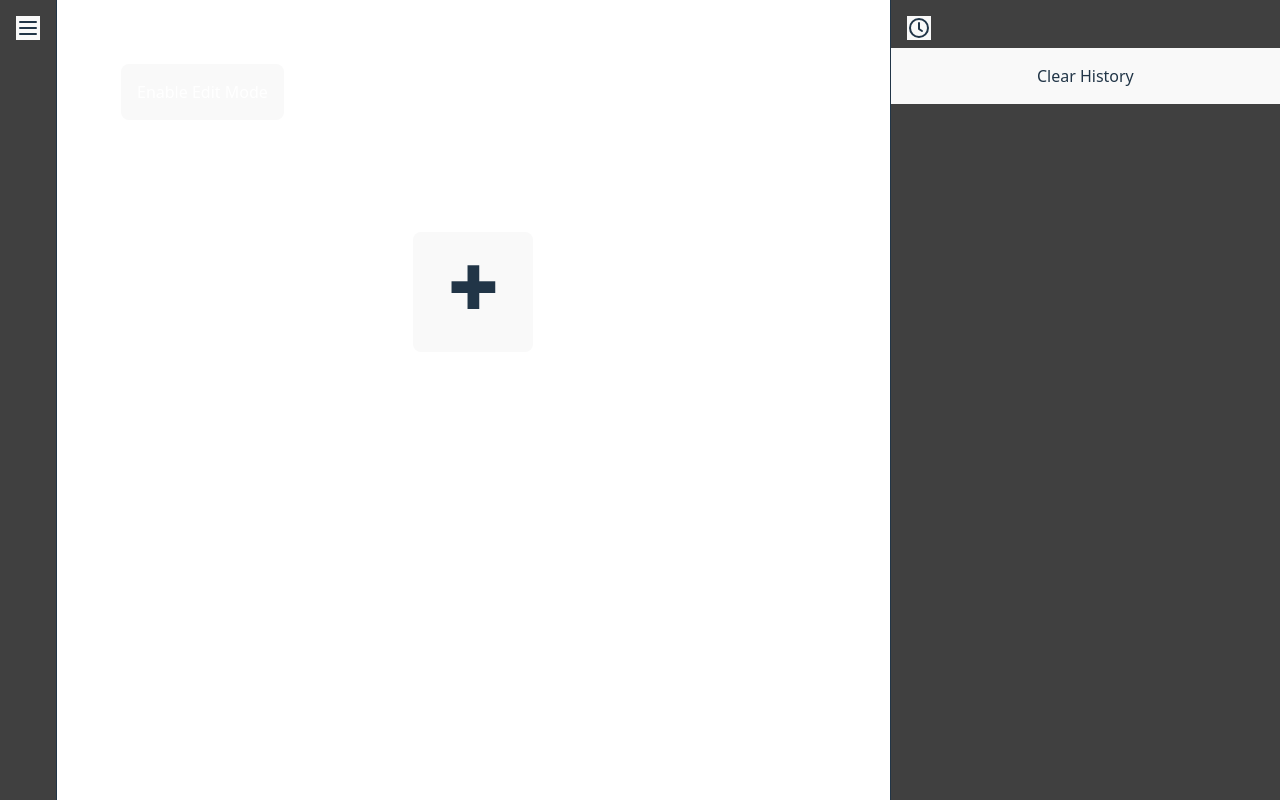
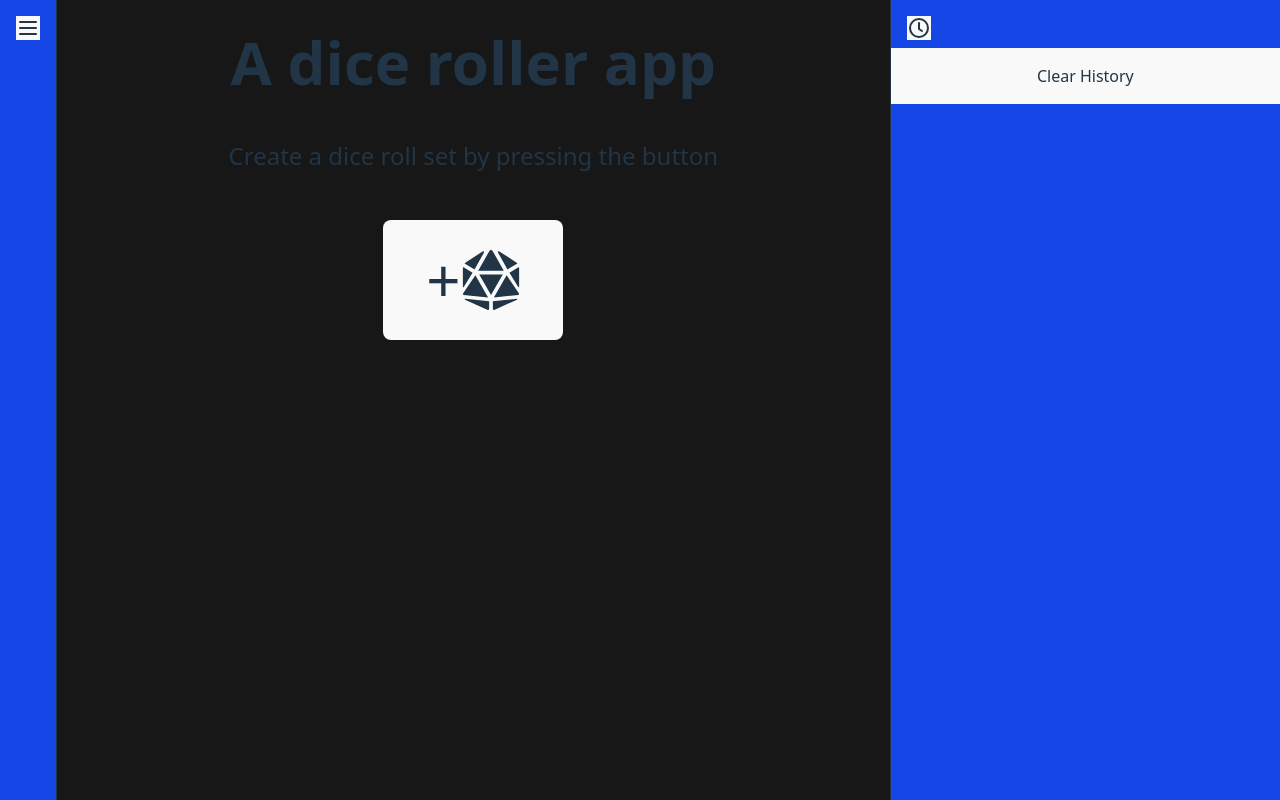
Before and after one commit to Pippocimut/Dice-rolling-react-project, a React (Vite) app: page / in a window 1280 px wide. Built offline with nearby package versions, Linux system fonts and the light colour scheme.

Commit message:
UI update

```diff
--- a/package.json
+++ b/package.json
@@ -21,6 +21,7 @@
     "react": "^19.1.0",
     "react-cookie": "^8.0.1",
     "react-dom": "^19.1.0",
+    "react-icons": "^5.5.0",
     "react-native-gesture-handler": "^2.27.1",
     "react-redux": "^9.2.0",
     "react-toastify": "^11.0.5",
--- a/src/App.css
+++ b/src/App.css
@@ -18,26 +18,11 @@
   filter: drop-shadow(0 0 2em #61dafbaa);
 }
 
-@keyframes borderGradientAnimation {
-  0% {
-    border-color: white;
-    box-shadow: 0 0 10px rgba(255, 255, 255, 0.7);
-  }
-  25% {
-    border-color: gold;
-    box-shadow: 0 0 15px rgba(255, 215, 0, 0.7);
-  }
-  100% {
-    border-color: white;
-    box-shadow: 0 0 10px rgba(255, 255, 255, 0.7);
-  }
-}
+
 
 .glowing-border {
-  border: 2px solid white;
-  animation: borderGradientAnimation 3s ease-in-out infinite;
+  border: 4px solid white;
 }
-
 
 @keyframes logo-spin {
   from {
--- a/src/index.css
+++ b/src/index.css
@@ -30,11 +30,6 @@ body {
   min-height: 100vh;
 }
 
-h1 {
-  font-size: 3.2em;
-  line-height: 1.1;
-}
-
 button {
   font-size: 1em;
   font-weight: 500;
--- a/src/pages/main/components/mainBody/dialogs/DefaultDialog.tsx
+++ b/src/pages/main/components/mainBody/dialogs/DefaultDialog.tsx
@@ -44,7 +44,7 @@ const DefaultDialog = ({
                             leaveTo="opacity-0 scale-95"
                         >
                             <DialogPanel
-                                className="w-full max-w-md transform overflow-hidden rounded-2xl bg-neutral-700 p-6 text-left align-middle shadow-xl transition-all">
+                                className="flex flex-row justify-center w-full max-w-lg transform overflow-hidden rounded-2xl bg-neutral-700 p-6 text-left align-middle shadow-xl transition-all">
                                 {children}
                             </DialogPanel>
                         </TransitionChild>
--- a/src/pages/main/components/mainBody/dialogs/forms/ButtonForm.tsx
+++ b/src/pages/main/components/mainBody/dialogs/forms/ButtonForm.tsx
@@ -78,7 +78,7 @@ const ButtonForm = ({
                 </div>
 
                 <div>
-                    <h1 className={"text-4xl font-bold"}>
+                    <h1 className={"text-4xl w-fit font-bold"}>
                         {title}
                     </h1>
                 </div>
--- a/src/pages/main/components/mainBody/dialogs/forms/CreateButtonForm.tsx
+++ b/src/pages/main/components/mainBody/dialogs/forms/CreateButtonForm.tsx
@@ -22,7 +22,7 @@ const CreateButtonForm = ({
     }
 
     return <ButtonForm selectedButton={defaultButton}
-                       title={"Create Button"} close={close}
+                       title={"Create dice rolls"} close={close}
                        submit={(data) => {
                            dispatch(addButtonToSet(data))
                            close()
--- a/src/pages/main/components/mainBody/dnd/SortableList.tsx
+++ b/src/pages/main/components/mainBody/dnd/SortableList.tsx
@@ -34,7 +34,6 @@ export function SortableList<T extends BaseItem>({
                                                      items,
                                                      onChange,
                                                      renderItem,
-                                                     openCreateDialog,
                                                  }: Props<T>) {
     const [active, setActive] = useState<Active | null>(null);
     const activeItem = useMemo(
@@ -77,19 +76,12 @@ export function SortableList<T extends BaseItem>({
             }}
         >
             <SortableContext items={items}>
-                <ul className="flex flex-row flex-wrap gap-2 m-4 p-4 px-16 w-full justify-center items-center h-fit"
+                <ul className="flex flex-row flex-wrap gap-2 m-4 my-0 p-4 px-16 w-full justify-center items-center h-fit"
                     role="application">
                     {items.map((item) => (
                         <React.Fragment key={item.id}>{renderItem(item)}</React.Fragment>
                     ))}
-                    <button
-                        className={
-                            "w-30 h-30 flex items-center justify-center bg-neutral-700 hover:outline-2 rounded-lg"
-                        }
-                        onClick={openCreateDialog}
-                    >
-                        <span className={"text-6xl pb-3"}>✚</span>
-                    </button>
+
                 </ul>
             </SortableContext>
             <SortableOverlay>
--- a/src/pages/main/components/mainBody/index.tsx
+++ b/src/pages/main/components/mainBody/index.tsx
@@ -11,6 +11,10 @@ import {useDispatch, useSelector} from "react-redux";
 import type {RootState} from "../../../../store";
 import EditButtonForm from "./dialogs/forms/EditButtonForm.tsx";
 import CreateButtonForm from "./dialogs/forms/CreateButtonForm.tsx";
+import {toggleEditMode} from "../../../../store/selected/selectedSlice.ts";
+import {SlPencil} from "react-icons/sl";
+import {BsPencilFill} from "react-icons/bs";
+import {FaDiceD20} from "react-icons/fa";
 
 const MainBody = () => {
     const dispatch = useDispatch();
@@ -40,22 +44,43 @@ const MainBody = () => {
         setIsOpenEditDialog(true);
     }, []);
 
-    const [editMode, setEditMode] = useState(false)
+    const editMode = useSelector((state: RootState) => state.selected.editMode)
+    const selectedTag = buttonSets.find((buttonSet) => buttonSet.id == selectedSetId)?.tags.find((tag) => tag.id == selectedTagId)
 
-    const selectedTag = buttonSets.find((buttonSet) => buttonSet.id == selectedSetId)?.tags.find((tag) => tag.id == selectedTagId)
+    console.log(buttonSets.find((buttonSet) => buttonSet.id == selectedSetId))
 
     return (
         <div
             className={
-                "flex flex-col min-h-screen gap-4 w-full items-center"
+                "flex flex-col min-h-screen gap-4 w-full bg-neutral-900 items-center"
             }
         >
-            <button
-                className={"p-4 m-16 mr-auto text-white rounded-lg " + (editMode ? "bg-red-500" : "bg-green-500")}
-                onClick={() => setEditMode((curr) => !curr)}>{
-                editMode ? "Disable Edit Mode" : "Enable Edit Mode"
-            }</button>
+            <h1 className={"text-6xl font-bold m-8"}>
+                A dice roller app
+            </h1>
+            <p className={"text-2xl"}>
+                {buttonSets?.find((buttonSet) => buttonSet.id == selectedSetId)?.buttonList?.length === 0 ? "Create a dice roll set by pressing the button" : "Click on a button to roll it"}
+            </p>
 
+            <div className={"flex flex-col items-center justify-center w-full mt-8 gap-16 "}>
+                    <button
+                        id="createButton"
+                        className={
+                            "w-45 h-30 flex items-center flex-row justify-center bg-blue-700 hover:outline-2 rounded-lg"
+                        }
+                        onClick={() => setIsOpenCreateDialog(true)}
+                    >
+                        <span className={"text-6xl flex flex-row"}>+<FaDiceD20 /></span>
+                    </button>
+                    {buttonSets?.find((buttonSet) => buttonSet.id == selectedSetId)?.buttonList?.length > 0 && <button
+                        id="editModeButton"
+                        className={"w-40 h-20 rounded-lg " + (editMode ? "bg-white border-4 border-blue-700 text-blue-700" : "bg-blue-700 text-white")}
+                        onClick={() => dispatch(toggleEditMode())}>{
+                        editMode ? "Done" :  <div
+                            className={"flex justify-center gap-2 items-center"}
+                        ><BsPencilFill/> <span className={"pr-4"}>Edit</span></div>
+                    }</button>}
+            </div>
             <ButtonList
                 editMode={editMode}
                 selectedTag={selectedTag}
--- a/src/pages/main/components/sidebars/HistorySidebar.tsx
+++ b/src/pages/main/components/sidebars/HistorySidebar.tsx
@@ -30,13 +30,13 @@ const HistorySideBar = () => {
     return (
         <aside
             className={
-                "min-h-screen transition-all" +
+                "min-h-screen transition bg-blue-700" +
                 ` transition-all ${sidebarExtended ? "w-150" : "w-15"}`
             }
         >
             <nav
                 className={
-                    "min-h-screen h-full flex flex-col bg-neutral-700 border-l"
+                    "min-h-screen h-full flex flex-col bg-blue-700 border-l"
                 }>
                 <div
                     className={
--- a/src/pages/main/components/sidebars/TagsSidebar.tsx
+++ b/src/pages/main/components/sidebars/TagsSidebar.tsx
@@ -34,7 +34,7 @@ const TagsSideBar = () => {
     return (
         <div
             className={
-                " min-h-screen bg-neutral-700 border-r" +
+                " min-h-screen bg-blue-700 border-r" +
                 ` transition-all ${expanded ? "w-150" : "w-15"}`
             }
         >
--- a/src/store/selected/selectedSlice.ts
+++ b/src/store/selected/selectedSlice.ts
@@ -4,10 +4,12 @@ export type exportMenuState = {
     selectedSetId : number,
     selectedButtonId?: number,
     selectedTagId?: number,
+    editMode: boolean,
 }
 
 const initialState: exportMenuState = {
-    selectedSetId: 1
+    selectedSetId: 1,
+    editMode: false,
 }
 
 const selectedSlice = createSlice({
@@ -22,6 +24,9 @@ const selectedSlice = createSlice({
         },
         setSelectedSet: (state, action) => {
             state.selectedSetId = action.payload;
+        },
+        toggleEditMode: (state) => {
+            state.editMode = !state.editMode;
         }
     }
 })
@@ -30,6 +35,7 @@ export const {
     setSelectedTag,
     setSelectedButton,
     setSelectedSet,
+    toggleEditMode,
 } = selectedSlice.actions
 
 export default selectedSlice.reducer
```
Also changed, not shown: 1 other file (tests, documents, lock files or other folders).
